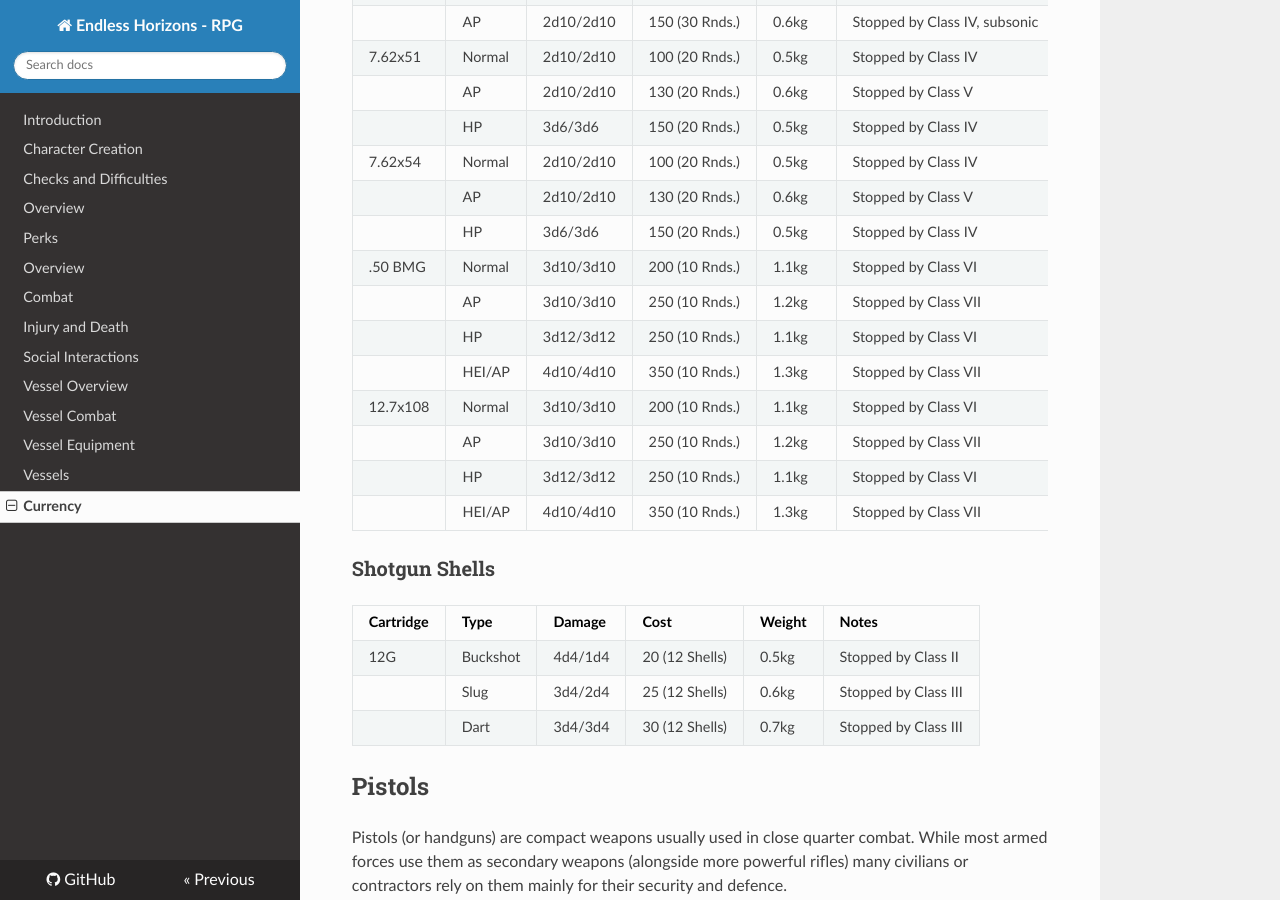
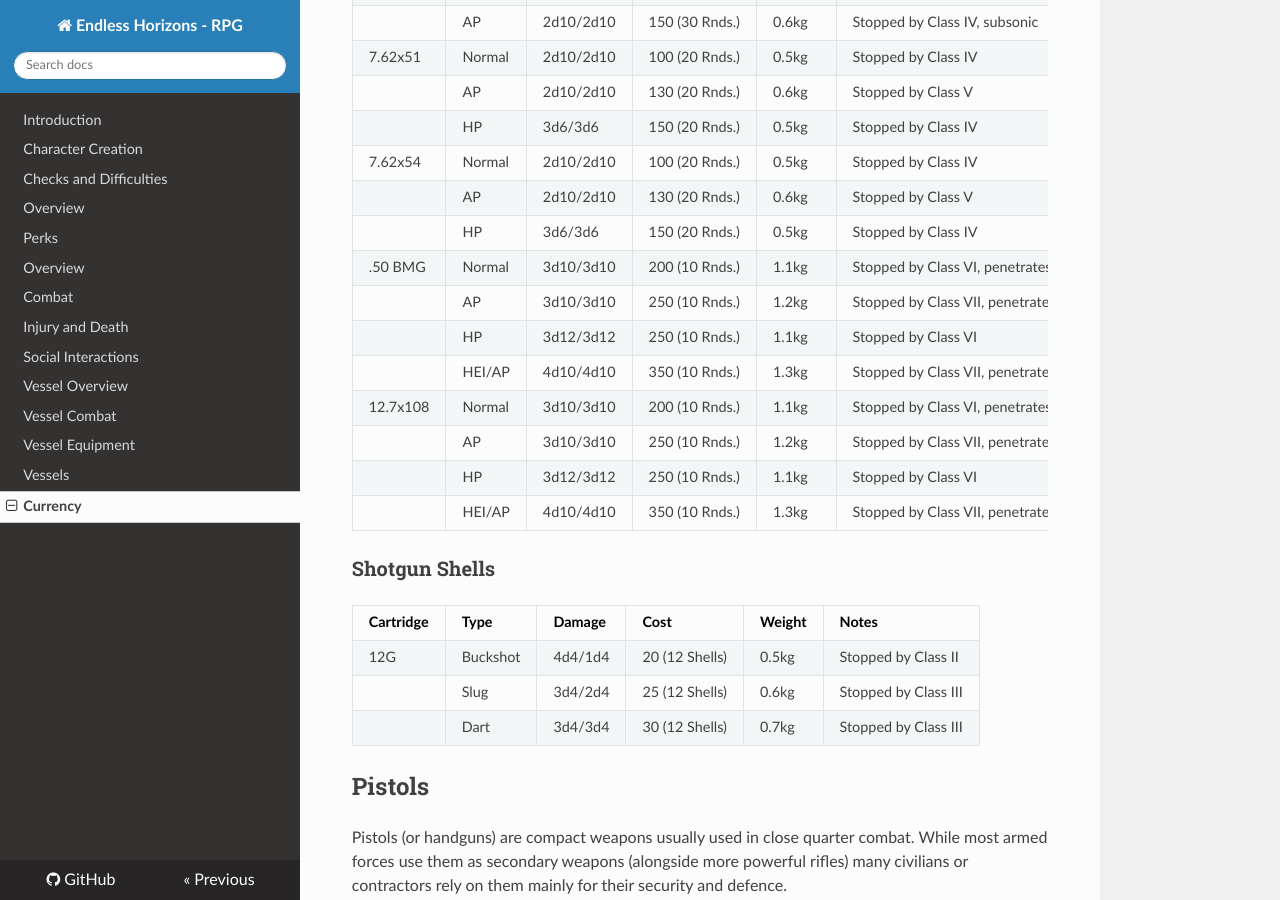
Before and after one commit to ehrpg/rules, an MkDocs documentation site: the page built from docs/equipment.md, in a window 1280 px wide and 900 px high, scrolled down 3031 px. Built offline with MkDocs 1.6.1, drawn with Linux system fonts in a browser that asks for light colours; nearby versions of some CDN libraries; old or Windows-style settings are respelled for this version of MkDocs; some of the changed text lies outside the part shown.

Commit message:
Add weapons that penetrate vessel armour

```diff
--- a/docs/equipment.md
+++ b/docs/equipment.md
@@ -121,14 +121,14 @@
 | 7.62x54   | Normal | 2d10/2d10 | 100 (20 Rnds.) | 0.5kg  | Stopped by Class IV
 |           | AP     | 2d10/2d10 | 130 (20 Rnds.) | 0.6kg  | Stopped by Class V
 |           | HP     | 3d6/3d6   | 150 (20 Rnds.) | 0.5kg  | Stopped by Class IV
-| .50 BMG   | Normal | 3d10/3d10 | 200 (10 Rnds.) | 1.1kg  | Stopped by Class VI
-|           | AP     | 3d10/3d10 | 250 (10 Rnds.) | 1.2kg  | Stopped by Class VII
+| .50 BMG   | Normal | 3d10/3d10 | 200 (10 Rnds.) | 1.1kg  | Stopped by Class VI, penetrates Vessel Armour MK I
+|           | AP     | 3d10/3d10 | 250 (10 Rnds.) | 1.2kg  | Stopped by Class VII, penetrates Vessel Armour MK I
 |           | HP     | 3d12/3d12 | 250 (10 Rnds.) | 1.1kg  | Stopped by Class VI
-|           | HEI/AP | 4d10/4d10 | 350 (10 Rnds.) | 1.3kg  | Stopped by Class VII
-| 12.7x108  | Normal | 3d10/3d10 | 200 (10 Rnds.) | 1.1kg  | Stopped by Class VI
-|           | AP     | 3d10/3d10 | 250 (10 Rnds.) | 1.2kg  | Stopped by Class VII
+|           | HEI/AP | 4d10/4d10 | 350 (10 Rnds.) | 1.3kg  | Stopped by Class VII, penetrates Vessel Armour MK I
+| 12.7x108  | Normal | 3d10/3d10 | 200 (10 Rnds.) | 1.1kg  | Stopped by Class VI, penetrates Vessel Armour MK I
+|           | AP     | 3d10/3d10 | 250 (10 Rnds.) | 1.2kg  | Stopped by Class VII, penetrates Vessel Armour MK I
 |           | HP     | 3d12/3d12 | 250 (10 Rnds.) | 1.1kg  | Stopped by Class VI
-|           | HEI/AP | 4d10/4d10 | 350 (10 Rnds.) | 1.3kg  | Stopped by Class VII
+|           | HEI/AP | 4d10/4d10 | 350 (10 Rnds.) | 1.3kg  | Stopped by Class VII, penetrates Vessel Armour MK I
 
 ### Shotgun Shells
 
@@ -492,11 +492,11 @@
 
 | Name     | Cost | Weight | Radius | Used By | Damage | Penetration           |
 | -------- | ---- | ------ | ------ | ------- | ------ | --------------------- |
-| PG-7VL  | 1000 | 2.0 kg | 5m     | RPG-7  | 6d6 bludgeoning  | TODO
-| PG-7VR  | 1500 | 3.2 kg | 5m     | RPG-7  | 6d6 bludgeoning  | TODO
+| PG-7VL  | 1000 | 2.0 kg | 5m     | RPG-7  | 6d6 bludgeoning  | Penetrates Vessel Armour MK I
+| PG-7VR  | 1500 | 3.2 kg | 5m     | RPG-7  | 6d6 bludgeoning  | Penetrates Vessel Armour MK II
 | OG-7V   | 900  | 1.5 kg | 30m    | RPG-7  | 6d6 piercing and 6d6 bludgeoning | None. Anti-personnel. |
-| Pzf 3    | 1000 | 2.1 kg | 5m     | Pzf. 3  | 6d6 bludgeoning | TODO
-| Pzf 3 IT | 1500 | 3.2 kg | 5m     | Pzf. 3  | 6d6 bludgeoning | TODO
+| Pzf 3    | 1000 | 2.1 kg | 5m     | Pzf. 3  | 6d6 bludgeoning | Penetrates Vessel Armour MK I
+| Pzf 3 IT | 1500 | 3.2 kg | 5m     | Pzf. 3  | 6d6 bludgeoning | Penetrates Vessel Armour MK II
 
 # Miscellaneous Equipment
 
```
